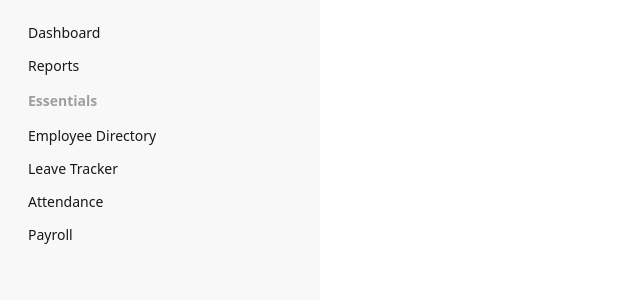
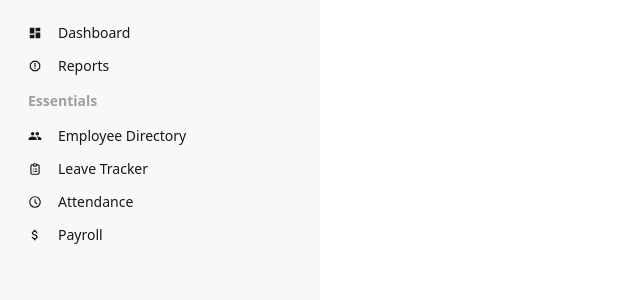
Before and after one commit to KaranSapra124/WorkSphere, a React (Vite) app: page / in a window 1280 px wide. Shown: the top 300 px of the page, without its empty margins (0-640 px from the left). Built offline with nearby package versions, Linux system fonts and the light colour scheme.

Commit message:
Added Icons

```diff
--- a/src/App.tsx
+++ b/src/App.tsx
@@ -1,7 +1,7 @@
 import { createBrowserRouter, RouterProvider } from 'react-router-dom'
 import './App.css'
 import Login from './Components/Auth/Login'
-import Dashboard from './Components/Dashboard/Dashboard'
+import Dashboard from './Layout/Dashboard'
 
 function App() {
   const routes = createBrowserRouter([
--- a/src/Components/Dashboard/Dashboard.tsx
+++ /dev/null
@@ -1,33 +0,0 @@
-const Dashboard = () => {
-    return (
-        <>
-            <div className="drawer lg:drawer-open">
-                <input id="my-drawer-2" type="checkbox" className="drawer-toggle" />
-                <div className="drawer-content flex flex-col items-center justify-self-start">
-                    {/* Page content here */}
-                    <label htmlFor="my-drawer-2" className="btn btn-primary drawer-button lg:hidden">
-                        Open drawer
-                    </label>
-                </div>
-                <div className="drawer-side">
-                    <label htmlFor="my-drawer-2" aria-label="close sidebar" className="drawer-overlay"></label>
-                    <ul className="menu bg-base-200 text-base-content min-h-full w-80 p-4">
-                        {/* Sidebar content here */}
-                        <li><a>Dashboard</a></li>
-                        <li><a>Reports</a></li>
-
-                        <li className="menu-title">
-                            <span>Essentials</span>
-                        </li>
-                        <li><a>Employee Directory</a></li>
-                        <li><a>Leave Tracker</a></li>
-                        <li><a>Attendance</a></li>
-                        <li><a>Payroll</a></li>
-                    </ul>
-                </div>
-            </div>
-        </>
-    );
-};
-
-export default Dashboard;
--- /dev/null
+++ b/src/Components/Dashboard/DashboardCards.tsx
@@ -0,0 +1,21 @@
+import React from 'react'
+
+interface dashboardCard {
+    title: string;
+    value: string;
+    description: string;
+    icon: string;
+}
+const DashboardCards: React.FC<{ data: dashboardCard }> = ({ data }) => {
+
+
+    return (
+        <>
+            <div>
+                <h1>{data?.icon}</h1>
+            </div>
+        </>
+    )
+}
+
+export default DashboardCards
--- /dev/null
+++ b/src/Layout/Dashboard.tsx
@@ -0,0 +1,89 @@
+import React from 'react';
+import { MdDashboard, MdOutlineReport, MdPeople, MdOutlineAttachMoney } from 'react-icons/md';
+import { HiOutlineClipboardList, HiOutlineClock, HiOutlineUserGroup } from 'react-icons/hi';
+
+const Dashboard = () => {
+    const dashboardCards = [
+        {
+            title: "Total Employees",
+            value: 120,
+            description: "Active in organization",
+            icon: "👥", // optional
+            route: "/employees",
+        },
+        {
+            title: "Leave Requests",
+            value: 8,
+            description: "Pending approval",
+            icon: "📅",
+            route: "/leave-tracker",
+        },
+        {
+            title: "Attendance Today",
+            value: "97%",
+            description: "On-time check-ins",
+            icon: "⏰",
+            route: "/attendance",
+        },
+        {
+            title: "Payroll Processed",
+            value: "₹5,20,000",
+            description: "This month",
+            icon: "💰",
+            route: "/payroll",
+        },
+    ];
+    return (
+        <>
+            <div className="drawer lg:drawer-open">
+                <input id="my-drawer-2" type="checkbox" className="drawer-toggle" />
+                <div className="drawer-content flex flex-col items-center justify-self-start">
+                    <label htmlFor="my-drawer-2" className="btn btn-primary drawer-button lg:hidden">
+                        Open drawer
+                    </label>
+                </div>
+                <div className="drawer-side">
+                    <label htmlFor="my-drawer-2" aria-label="close sidebar" className="drawer-overlay"></label>
+                    <ul className="menu bg-base-200 text-base-content min-h-full w-80 p-4">
+                        <li>
+                            <a>
+                                <MdDashboard className="mr-2" /> Dashboard
+                            </a>
+                        </li>
+                        <li>
+                            <a>
+                                <MdOutlineReport className="mr-2" /> Reports
+                            </a>
+                        </li>
+
+                        <li className="menu-title">
+                            <span>Essentials</span>
+                        </li>
+                        <li>
+                            <a>
+                                <MdPeople className="mr-2" /> Employee Directory
+                            </a>
+                        </li>
+                        <li>
+                            <a>
+                                <HiOutlineClipboardList className="mr-2" /> Leave Tracker
+                            </a>
+                        </li>
+                        <li>
+                            <a>
+                                <HiOutlineClock className="mr-2" /> Attendance
+                            </a>
+                        </li>
+                        <li>
+                            <a>
+                                <MdOutlineAttachMoney className="mr-2" /> Payroll
+                            </a>
+                        </li>
+                    </ul>
+                </div>
+            </div>
+        </>
+    );
+};
+
+export default Dashboard;
```
